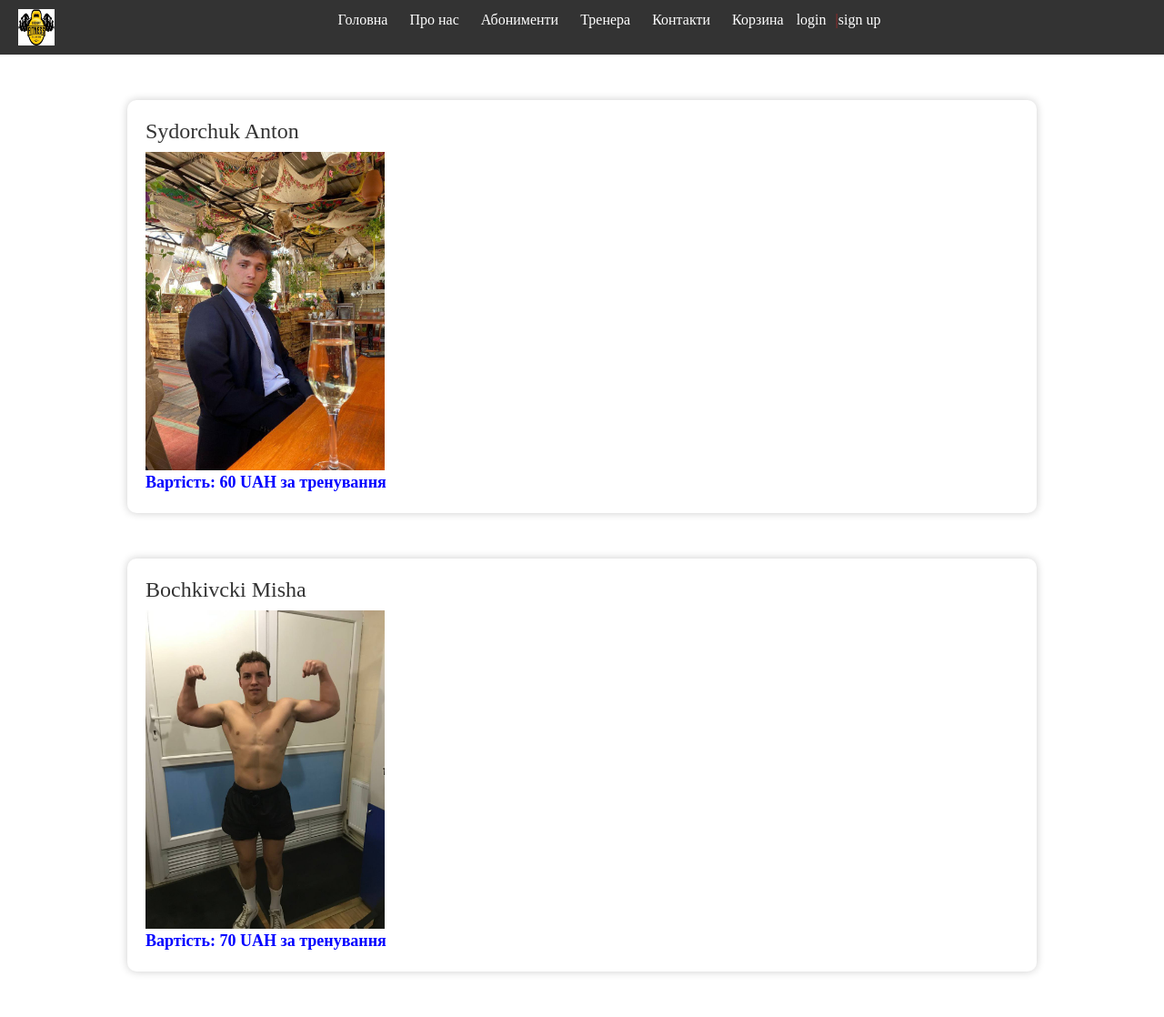
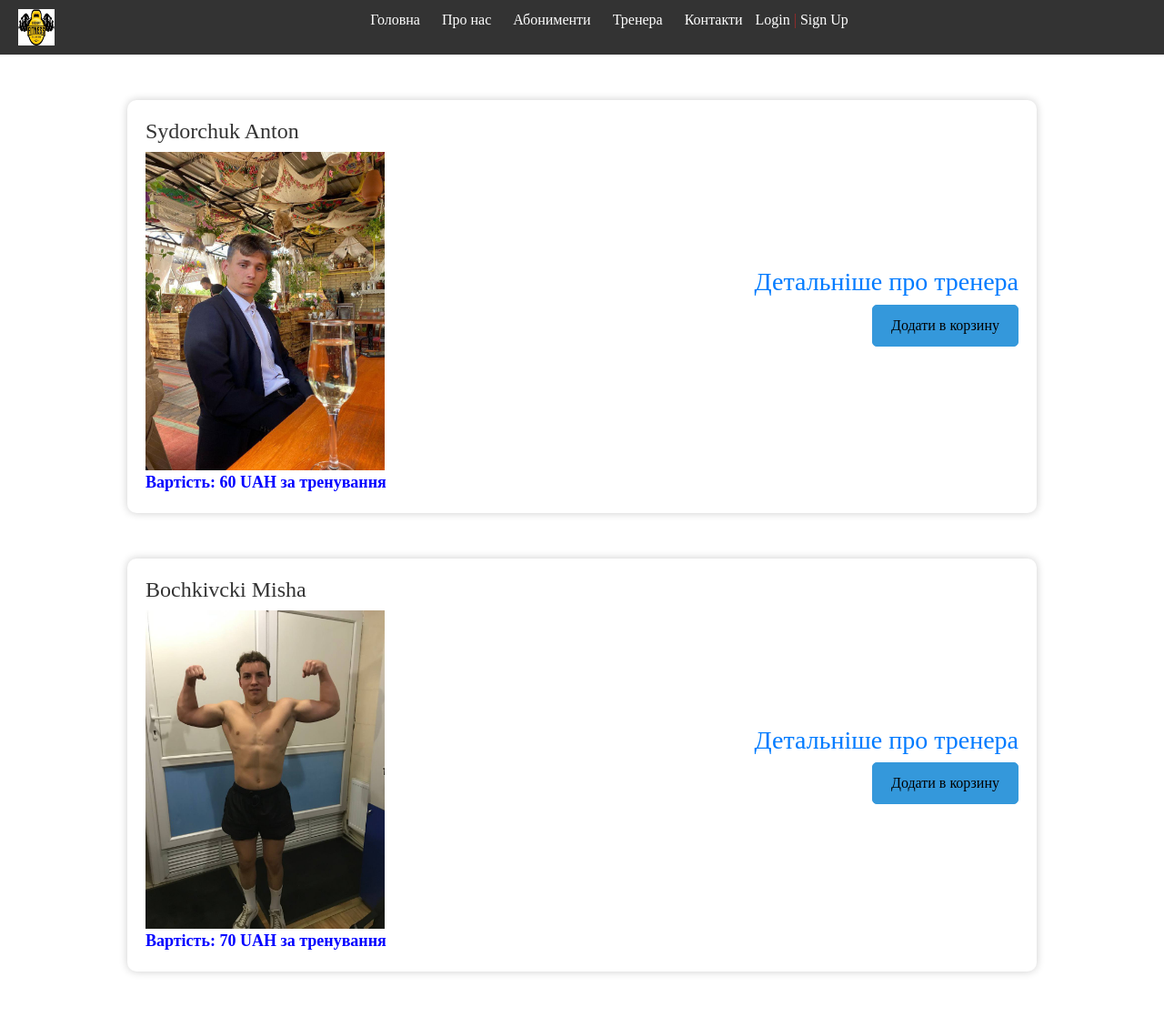
Before and after one commit to AntonAKG/Bogatur-Django, a Django app: page /coach/ in a window 1280 px wide. Shown: the whole page at 91% size. Run offline with Django 4.2, Linux system fonts and the light colour scheme; data comes from the database, SQL or seed files in the repository; both versions use the stored data as it was after the commit.

Commit message:
small fix

```diff
--- a/store/static/store/css/style_coach.css
+++ b/store/static/store/css/style_coach.css
@@ -5,12 +5,9 @@
     margin: 50px auto;
     padding: 20px;
     max-width: 1000px;
-}
-
-
-.coach-detail-container{
-    align-content: center;
-
+    display: flex;
+    justify-content: space-between;
+    align-items: center;
 }
 
 .coach-image{
@@ -21,13 +18,19 @@
 .coach-image-container{
     float: left;
     margin: 10px;
-}
-
-.coach-image-container {
-    float: left;
     width: 50%;
 }
 
-.coach-detail-container {
-    margin-left: 20%;
+.card-coach {
+    width: 50%;
 }
+
+.desc-add {
+    width: 50%;
+    text-align: right;
+}
+
+.link-details {
+    text-decoration: none;
+    color: #007BFF;
+}
--- a/store/views.py
+++ b/store/views.py
@@ -135,10 +135,18 @@ class ProfileView(TemplateView):
     template_name = 'profile/profile.html'
 
     def get_context_data(self, **kwargs):
+        today = datetime.now()
+
+        # formatted_date = today.strftime('%Y%m%d')
+        # format_end = end_start.strftime('%Y%m%d')
+        current_date = today.strftime('%Y%m%d')
+
+
         context = super().get_context_data(**kwargs)
         context['title'] = 'Profile'
         context['form'] = UserProfileForm(instance=self.request.user)
         context['active_ticket'] = ActiveTicket.objects.filter(user_id=self.request.user.id)
+        context['current_date'] = current_date
         return context
 
     @staticmethod
@@ -180,8 +188,7 @@ class BasketAddView(View):
     @staticmethod
     def get(request, ticket_id):
         BasketTicket.create_or_update(ticket_id, request.user)
-        return HttpResponseRedirect(request.META['HTTP_REFERER'])
-
+        return redirect('basket')
 
 @method_decorator(login_required, name='dispatch')
 class BasketRemoveView(View):
@@ -191,13 +198,14 @@ class BasketRemoveView(View):
         return HttpResponseRedirect(request.META['HTTP_REFERER'])
 
 
+
 @method_decorator(login_required, name='dispatch')
 class BasketCoachAddView(View):
 
     @staticmethod
     def get(request, coach_id, coach_slug):
         BasketCoach.create_or_update(coach_id, request.user)
-        return HttpResponseRedirect(request.META['HTTP_REFERER'])
+        return redirect('basket')
 
 
 @method_decorator(login_required, name='dispatch')
--- a/templates/base.html
+++ b/templates/base.html
@@ -24,21 +24,20 @@
             </div>
 
             <div class="main_nav">
-                <ul>
+                <ul class="nav-menu">
                     <li><a href="{% url 'main' %}">Головна</a></li>
                     <li><a href="{% url 'about' %}">Про нас</a></li>
                     <li><a href="{% url 'ticket' %}">Абонименти</a></li>
                     <li><a href="{% url 'coach' %}">Тренера</a></li>
                     <li><a href="{% url 'contact' %}">Контакти</a></li>
-                    <li><a href="{% url 'basket' %}">Корзина</a></li>
-                    {% if user.is_authenticated %}
-                        <li class="li-profile"><a href="{% url 'profile' %}">Профіль</a></li>
-                    {% else %}
-
-                        <li class="li-profile"><a href="{% url 'login' %}">login</a></li>|<li class="li-profile"><a href="{% url 'register' %}">sign up</a></li>
-
-                    {% endif %}
-
+{#                    <li><a href="{% url 'basket' %}">Корзина</a></li>#}
+                    <li class="li-profile"">
+                        {% if user.is_authenticated %}
+                            <a href="{% url 'profile' %}">Профіль</a>
+                        {% else %}
+                            <a href="{% url 'login' %}">Login</a> | <a href="{% url 'register' %}">Sign Up</a>
+                        {% endif %}
+                    </li>
                 </ul>
 
 
--- a/templates/coach/coach.html
+++ b/templates/coach/coach.html
@@ -5,16 +5,21 @@
         {% for person in object_list %}
 
             <div class="coach-container">
-                <h1>{{ person.user.last_name }} {{ person.user.first_name }}</h1>
+                <div class="card-coach">
+                    <h1>{{ person.user.last_name }} {{ person.user.first_name }}</h1>
 
-                <a href="{% url 'coach_detail' person.slug%}" class="link-coach-image">
-                    <img src="{{ person.image.url }}" alt="coach" class="coach-image">
+                    <a href="{% url 'coach_detail' person.slug%}" class="link-coach-image">
+                        <img src="{{ person.image.url }}" alt="coach" class="coach-image">
+                    </a>
 
-                </a>
+                    <p class="price">Вартість: {{ person.price_per_training }} UAH за тренування</p>
+                </div>
 
-                <p class="price">Вартість: {{person.price_per_training}} UAH за тренування</p>
+                <div class="desc-add">
+                    <h3><a href="{% url 'coach_detail' person.slug%}" class="link-details">Детальніше про тренера</a></h3>
+                    <a href="#" class="btn-delete-ticket">Додати в корзину</a>
+                </div>
             </div>
-
         {% endfor %}
 
 
```
Also changed, not shown: templates/profile/profile.html (+13 -7 lines), db.sqlite3.
